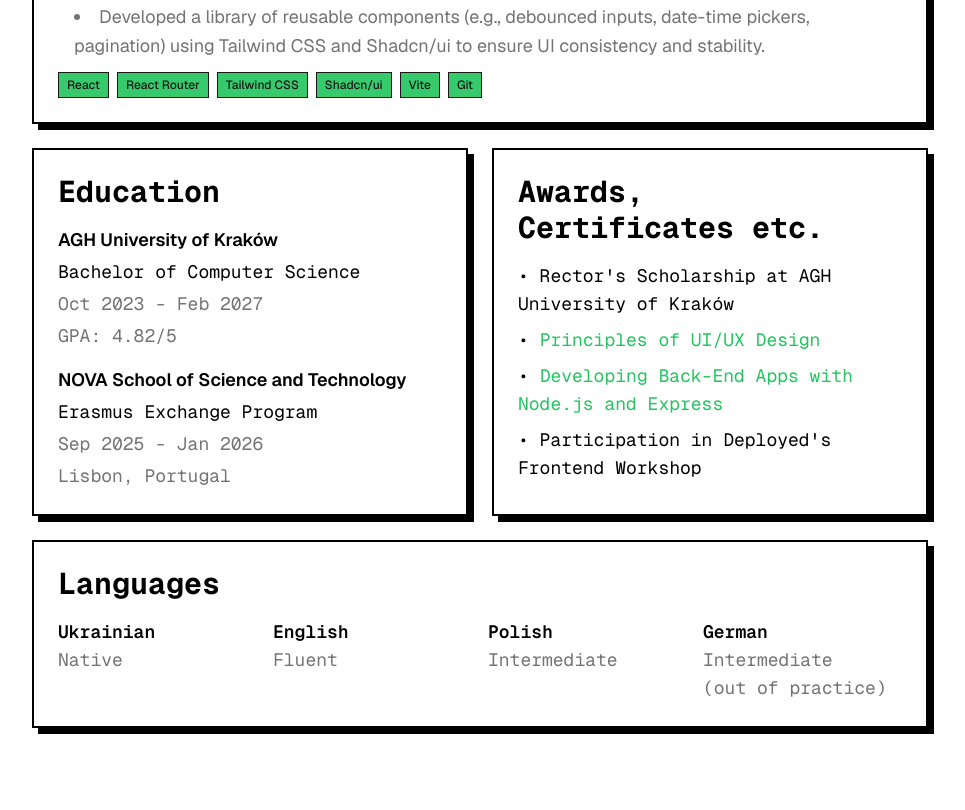
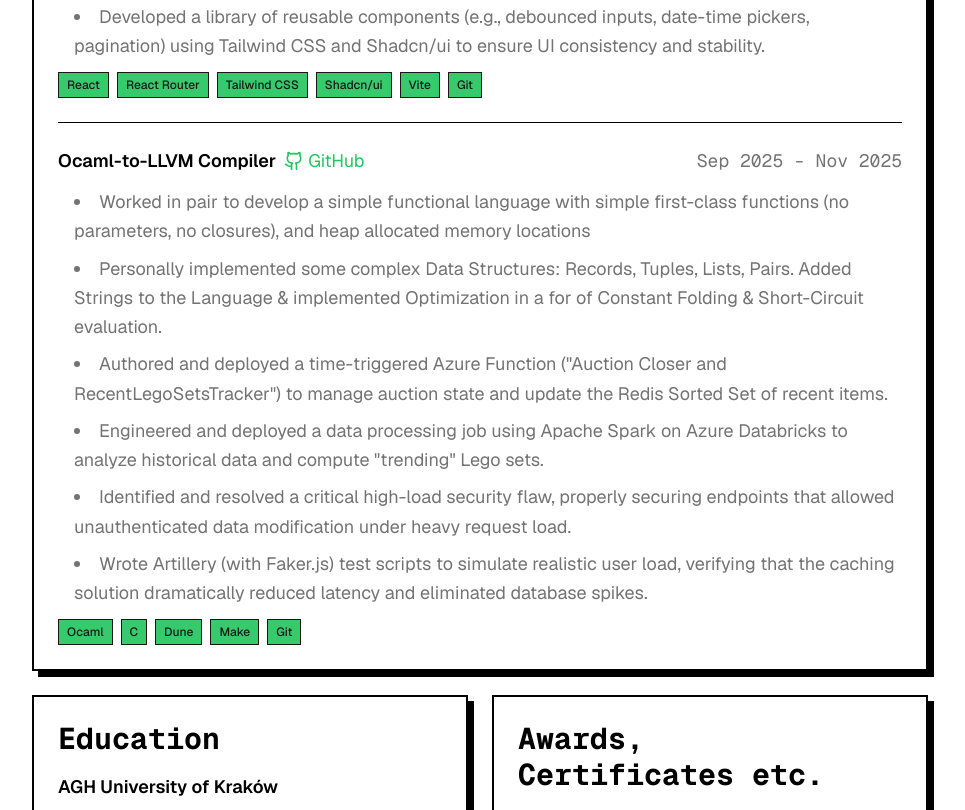
Before and after one commit to valmtv/portfolio, a Next.js app: page / in a window 1280 px wide. Shown: the part 2420-3230 px from the top of the page, without its empty margins (0-965 px from the left). Built offline with nearby package versions, Linux system fonts and the light colour scheme.

Commit message:
Add LLVM Compiler project

```diff
--- a/src/components/cv-section.tsx
+++ b/src/components/cv-section.tsx
@@ -10,6 +10,7 @@ import { Download } from "lucide-react"
 
 import { StudentTestingProject } from "components/projects/student-testing"
 import { LegoAuctionProject } from "components/projects/lego-auction"
+import { LLVMCompiler } from "components/projects/llvm-compiler"
 
 export function CVSection() {
   const { theme } = useTheme()
@@ -161,6 +162,10 @@ export function CVSection() {
               <StudentTestingProject />
             </div>
 
+            <div className="border-t pt-6 border-theme-border">
+              <LLVMCompiler/>
+            </div>
+
           </div>
         </ThemeCard>
 
--- a/src/components/projects/llvm-compiler.tsx
+++ b/src/components/projects/llvm-compiler.tsx
@@ -0,0 +1,77 @@
+import { ThemeText } from "components/theme-text"
+import { cn } from "lib/utils"
+import { Github } from "lucide-react"
+
+export function LLVMCompiler() {
+  const dateRange = "Sep 2025 - Nov 2025"
+  const projectLink = "https://github.com/valmtv/LCD_Final_Project"
+  const techStack = [
+    "Ocaml",
+    "C",
+    "Dune",
+    "Make",
+    "Git",
+  ]
+
+  const textBodyClasses = "text-base md:text-lg leading-relaxed text-pretty text-theme-mutedForeground"
+
+  return (
+    <div>
+      <div className="flex flex-col sm:flex-row sm:items-start sm:justify-between gap-2 mb-3">
+        <div className="flex items-center gap-2 flex-wrap">
+          <h5 className="text-lg font-semibold text-theme-foreground">Ocaml-to-LLVM Compiler</h5>
+          <a
+            href={projectLink}
+            target="_blank"
+            rel="noopener noreferrer"
+            className="inline-flex items-center text-base text-theme-secondary gap-1 text-lg hover:underline text-theme-accent"
+          >
+            <Github size={20} />
+            GitHub
+          </a>
+        </div>
+        <ThemeText muted className="text-sm whitespace-nowrap">
+          {dateRange}
+        </ThemeText>
+      </div>
+
+      <ul className={cn("list-disc list-inside space-y-2 mb-3 pl-4", textBodyClasses)}>
+        <li>
+          Worked in pair to develop a simple functional language with simple first-class functions
+          (no parameters, no closures), and heap allocated memory locations
+        </li>
+        <li>
+          Personally implemented some complex Data Structures: Records, Tuples, Lists, Pairs. Added Strings to the Language
+          & implemented Optimization in a for of Constant Folding & Short-Circuit evaluation.
+        </li>
+        <li>
+          Authored and deployed a time-triggered Azure Function (&quot;Auction Closer and RecentLegoSetsTracker&quot;)
+          to manage auction state and update the Redis Sorted Set of recent items.
+        </li>
+        <li>
+          Engineered and deployed a data processing job using Apache Spark on Azure Databricks to
+          analyze historical data and compute &quot;trending&quot; Lego sets.
+        </li>
+        <li>
+          Identified and resolved a critical high-load security flaw, properly securing endpoints that
+          allowed unauthenticated data modification under heavy request load.
+        </li>
+        <li>
+          Wrote Artillery (with Faker.js) test scripts to simulate realistic user load, verifying that the
+          caching solution dramatically reduced latency and eliminated database spikes.
+        </li>
+      </ul>
+
+      <div className="flex flex-wrap gap-2">
+        {techStack.map((tech) => (
+          <span
+            key={tech}
+            className="px-2 py-1 text-xs font-medium bg-theme-accent text-theme-accentForeground opacity-90 border border-theme-border"
+          >
+            {tech}
+          </span>
+        ))}
+      </div>
+    </div>
+  )
+}
```
Also changed, not shown: src/components/projects/lego-auction.tsx (line endings or trailing spaces), 1 other file (tests, documents, lock files or other folders).
